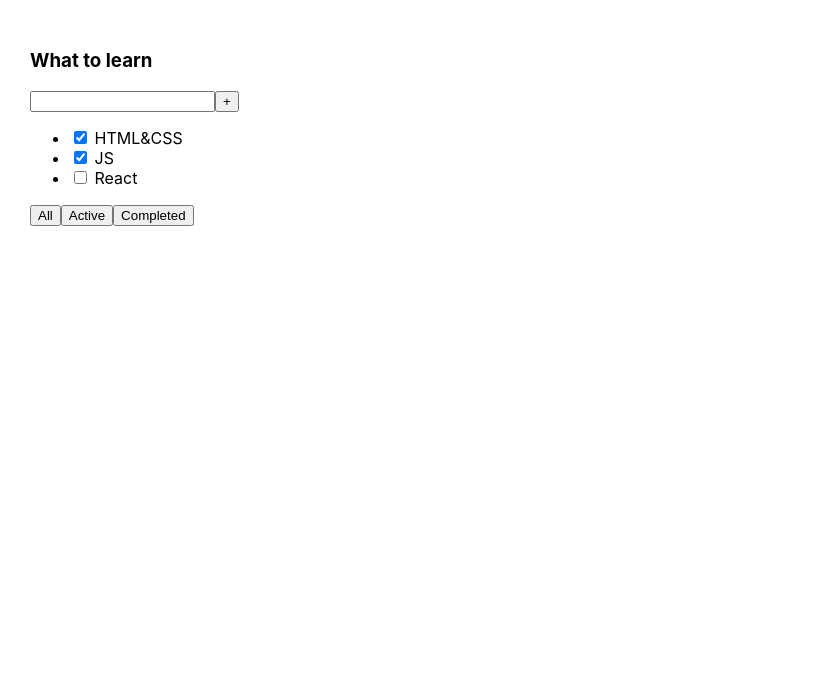
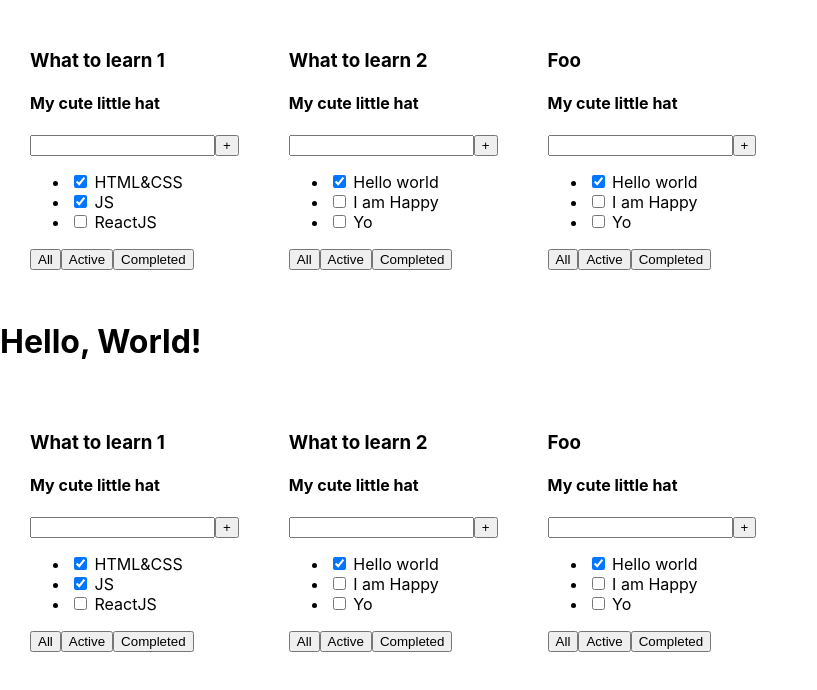
Before and after one commit to vrnj/preTODO, a React (Create React App) app: page / in a window 1280 px wide. Shown: the top 690 px of the page, without its empty margins (0-817 px from the left). Built offline with nearby package versions, Linux system fonts and the light colour scheme.

Commit message:
Lesson 1

```diff
--- a/src/App.tsx
+++ b/src/App.tsx
@@ -1,26 +1,33 @@
 import React from 'react';
 import './App.css';
+import { Todolist } from './components/Todolist';
 
 function App() {
+
+    const hat1 = 'What to learn 1';
+    const hat2 = 'What to learn 2';
+    const hat3 = 'Foo';
+    const cuteLittleHat = 'My cute little hat';
+
+    const tasks1 = [
+        { id: 1, title: "HTML&CSS", isDone: true },
+        { id: 2, title: "JS", isDone: true },
+        { id: 3, title: "ReactJS", isDone: false }
+    ];
+    const tasks2 = [
+        { id: 1, title: "Hello world", isDone: true },
+        { id: 2, title: "I am Happy", isDone: false },
+        { id: 3, title: "Yo", isDone: false }
+    ];
+
     return (
         <div className="App">
-            <div>
-                <h3>What to learn</h3>
-                <div>
-                    <input/>
-                    <button>+</button>
-                </div>
-                <ul>
-                    <li><input type="checkbox" checked={true}/> <span>HTML&CSS</span></li>
-                    <li><input type="checkbox" checked={true}/> <span>JS</span></li>
-                    <li><input type="checkbox" checked={false}/> <span>React</span></li>
-                </ul>
-                <div>
-                    <button>All</button>
-                    <button>Active</button>
-                    <button>Completed</button>
-                </div>
-            </div>
+
+
+            <Todolist hat={hat1} cuteHat={cuteLittleHat} tasks={tasks1}/>
+            <Todolist hat={hat2} cuteHat={cuteLittleHat} tasks={tasks2}/>
+            <Todolist hat={hat3} cuteHat={cuteLittleHat} tasks={tasks2}/>
+
         </div>
     );
 }
--- /dev/null
+++ b/src/components/Todolist.tsx
@@ -0,0 +1,62 @@
+import internal from "stream"
+
+type PropsType = {
+    hat?: string,
+    cuteHat?: string,
+    tasks: Array<TaskType>
+}
+
+type TaskType = {
+    id: number,
+    title: string,
+    isDone: boolean
+}
+
+export const Todolist = (props: PropsType) => {
+    return (
+        <div>
+            <div>
+                <h3>{props.hat}</h3>
+                <h4>{props.cuteHat}</h4>
+
+                <div>
+                    <input/>
+                    <button>+</button>
+                </div>
+
+                {props.tasks
+                    ?
+                    <ul>
+                    {props.tasks.map(task => {
+                        return (
+                             <li key={task.id}><input type="checkbox" checked={task.isDone}/> <span>{task.title}</span></li>
+                        )
+                    })}
+
+                </ul>
+                :
+                <div></div>
+
+                }
+
+
+                {/* <ul>
+                    {props.tasks.map(task => {
+                        return (
+                             <li key={task.id}><input type="checkbox" checked={task.isDone}/> <span>{task.title}</span></li>
+                        )
+                    })}
+
+                </ul> */}
+                <div>
+                    <button>All</button>
+                    <button>Active</button>
+                    <button>Completed</button>
+                </div>
+            </div>
+
+        </div>
+    );
+}
+
+//export default Todolist;
--- a/src/index.tsx
+++ b/src/index.tsx
@@ -9,7 +9,13 @@ const root = ReactDOM.createRoot(
 );
 root.render(
   <React.StrictMode>
-    <App />
+    <>
+      <App />
+      <h1>Hello, World!</h1>
+      <App />
+    </>
+
+
   </React.StrictMode>
 );
 
```
